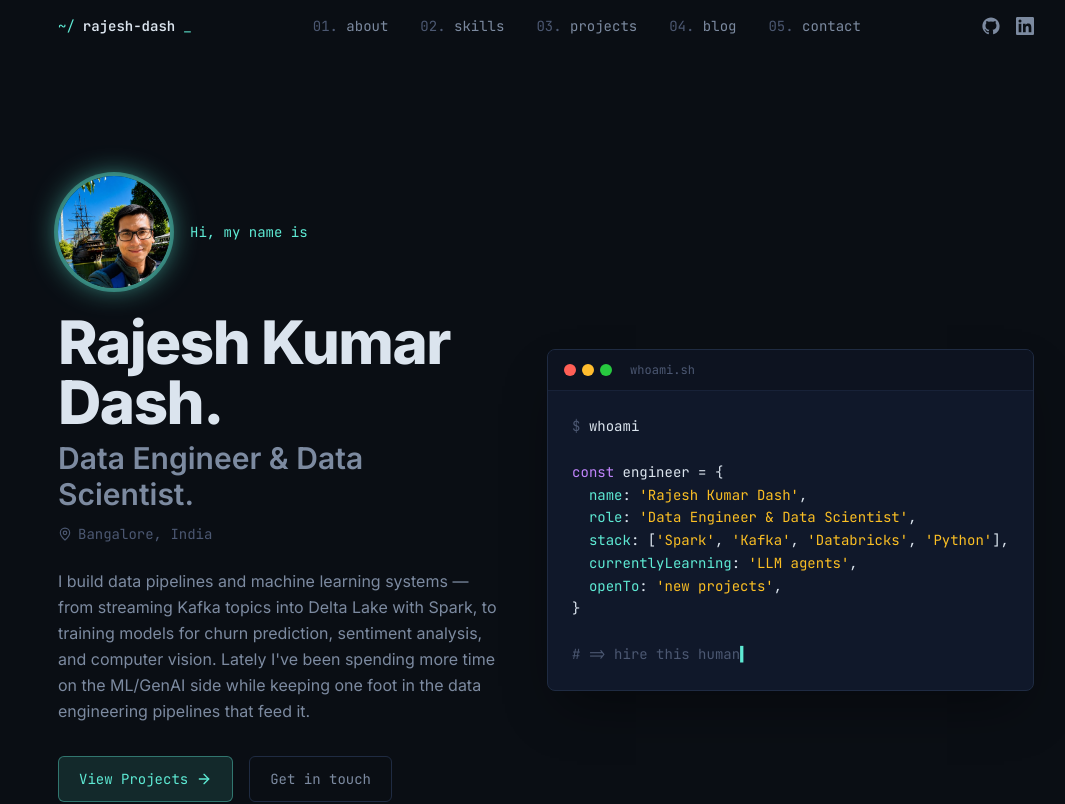
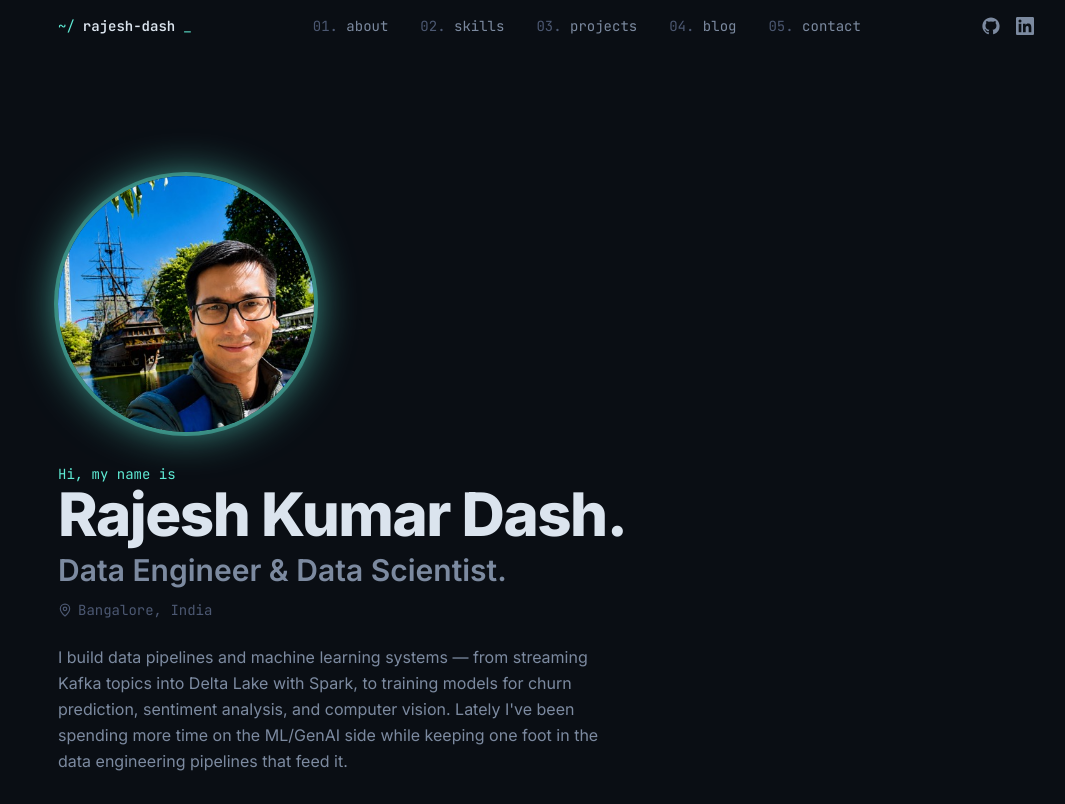
Before and after one commit to Rajesh2015/github-portfolio, a React (Vite) app: page / in a window 1280 px wide. Shown: the top 804 px of the page, without its empty margins (94-1159 px from the left). Built offline with nearby package versions, Linux system fonts and the light colour scheme.

Commit message:
Fix photo Layout

```diff
--- a/src/components/Hero.tsx
+++ b/src/components/Hero.tsx
@@ -5,21 +5,20 @@ import profilePhoto from '../assets/profile.jpg'
 
 export default function Hero() {
   return (
-    <section id="top" className="mx-auto flex max-w-5xl flex-col gap-12 px-6 pb-24 pt-36 lg:flex-row lg:items-center lg:pt-44">
+    <section id="top" className="mx-auto max-w-5xl px-6 pb-24 pt-36 lg:pt-44">
       <motion.div
         initial={{ opacity: 0, y: 16 }}
         animate={{ opacity: 1, y: 0 }}
         transition={{ duration: 0.6 }}
-        className="flex-1"
+        className="flex flex-col items-center text-center lg:items-start lg:text-left"
       >
-        <div className="mb-6 flex items-center gap-5">
-          <img
-            src={profilePhoto}
-            alt={profile.name}
-            className="h-28 w-28 shrink-0 rounded-full object-cover object-[70%_35%] ring-4 ring-accent/40 shadow-[0_0_32px_-6px_var(--color-accent)]"
-          />
-          <p className="font-mono text-sm text-accent">Hi, my name is</p>
-        </div>
+        <img
+          src={profilePhoto}
+          alt={profile.name}
+          className="h-56 w-56 shrink-0 rounded-full object-cover object-[70%_35%] ring-4 ring-accent/40 shadow-[0_0_48px_-8px_var(--color-accent)] sm:h-64 sm:w-64"
+        />
+
+        <p className="mt-8 font-mono text-sm text-accent">Hi, my name is</p>
         <h1 className="text-4xl font-extrabold tracking-tight text-text sm:text-5xl lg:text-6xl">
           {profile.name}.
         </h1>
@@ -31,7 +30,7 @@ export default function Hero() {
 
         <p className="mt-6 max-w-xl text-base leading-relaxed text-text-muted">{profile.summary}</p>
 
-        <div className="mt-8 flex flex-wrap gap-4">
+        <div className="mt-8 flex flex-wrap justify-center gap-4 lg:justify-start">
           <a
             href="#projects"
             className="group inline-flex items-center gap-2 rounded-md border border-accent/40 bg-accent-soft px-5 py-3 font-mono text-sm text-accent transition-colors hover:bg-accent hover:text-bg"
@@ -61,7 +60,7 @@ export default function Hero() {
         initial={{ opacity: 0, y: 16 }}
         animate={{ opacity: 1, y: 0 }}
         transition={{ duration: 0.6, delay: 0.15 }}
-        className="flex-1"
+        className="mx-auto mt-16 max-w-2xl lg:mx-0"
       >
         <div className="overflow-hidden rounded-lg border border-border bg-surface shadow-2xl shadow-black/40">
           <div className="flex items-center gap-1.5 border-b border-border-soft bg-bg-soft px-4 py-3">
```
Also changed, not shown: 1 other file (tests, documents, lock files or other folders).
